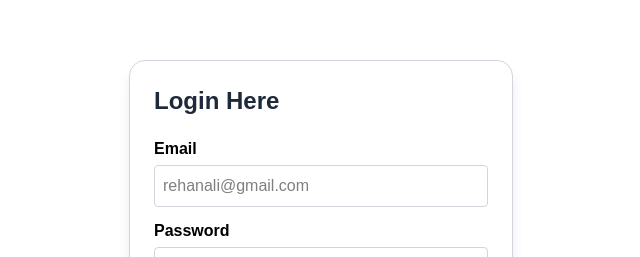
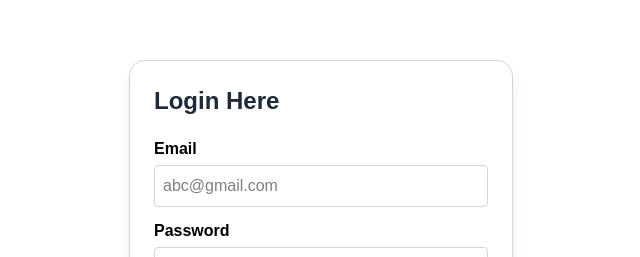
Before and after one commit to beingharisali/full-stack-sims-next, a Next.js app: page / in a window 1280 px wide. Shown: the part 149-406 px from the top of the page, without its empty margins (319-959 px from the left). Built offline with nearby package versions, Linux system fonts and the light colour scheme.

Commit message:
routing and placeholder

```diff
--- a/app/page.tsx
+++ b/app/page.tsx
@@ -49,7 +49,7 @@ export default function LoginPage() {
             <input
               name="email"
               type="email"
-              placeholder="rehanali@gmail.com"
+              placeholder="abc@gmail.com"
               className="w-full border border-gray-300 p-2 rounded focus:outline-none focus:ring-2 focus:ring-sky-500"
               onChange={handleChange}
             />
--- a/app/signup/page.tsx
+++ b/app/signup/page.tsx
@@ -34,7 +34,7 @@ export default function Page() {
       );
       console.log(res.data);
       alert("User registered successfully!");
-      router.push("/");
+      router.push("/dashboard");
     } catch (error: any) {
       alert(error.response?.data?.msg || "Registration failed");
     }
@@ -81,7 +81,7 @@ export default function Page() {
             <input
               name="email"
               type="email"
-              placeholder="rehanali@gmail.com"
+              placeholder="abc@gmail.com"
               value={form.email}
               onChange={handleChange}
               className="w-full border border-gray-300 p-2 rounded focus:outline-none focus:ring-2 focus:ring-sky-500"
```
